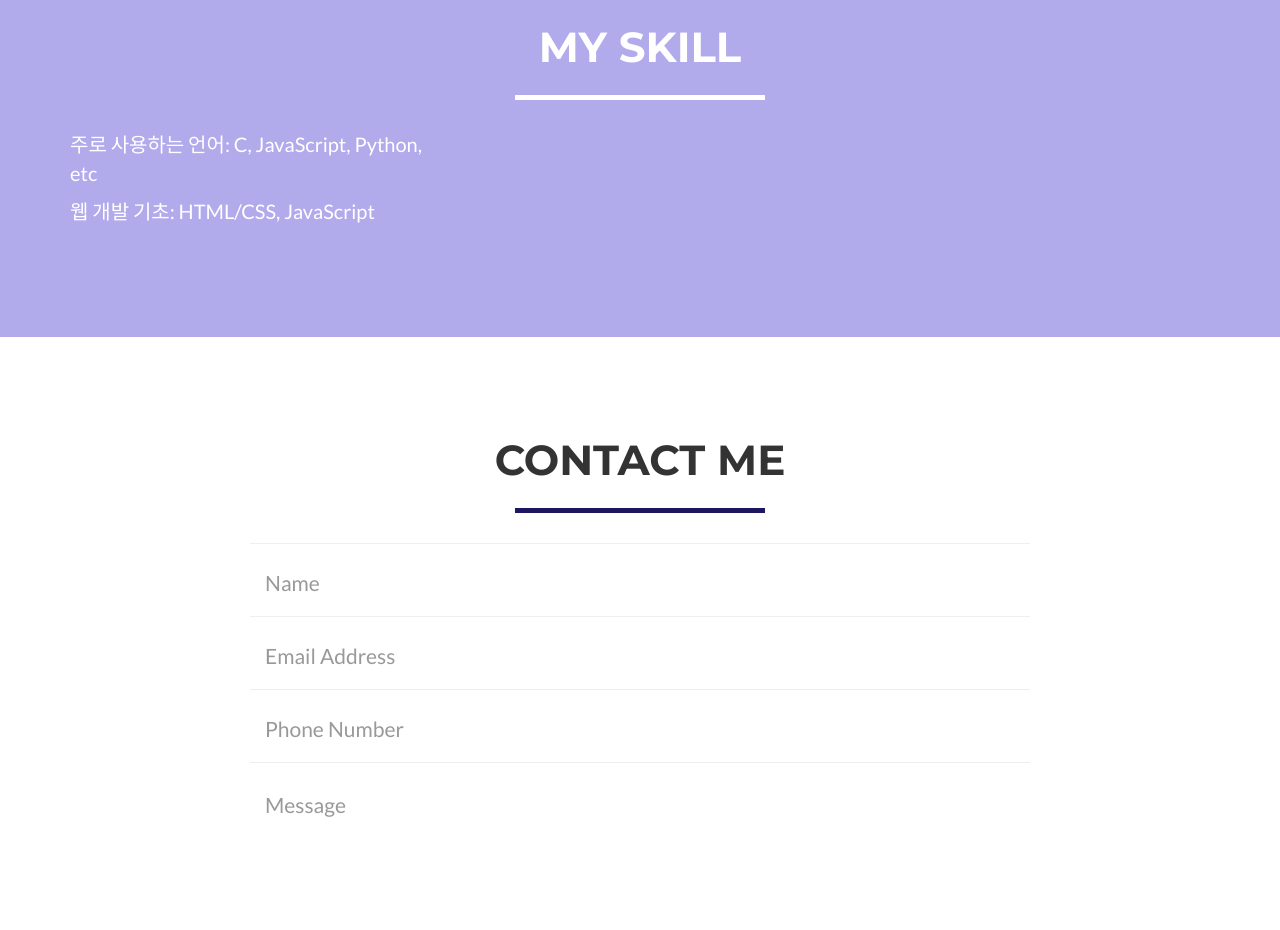
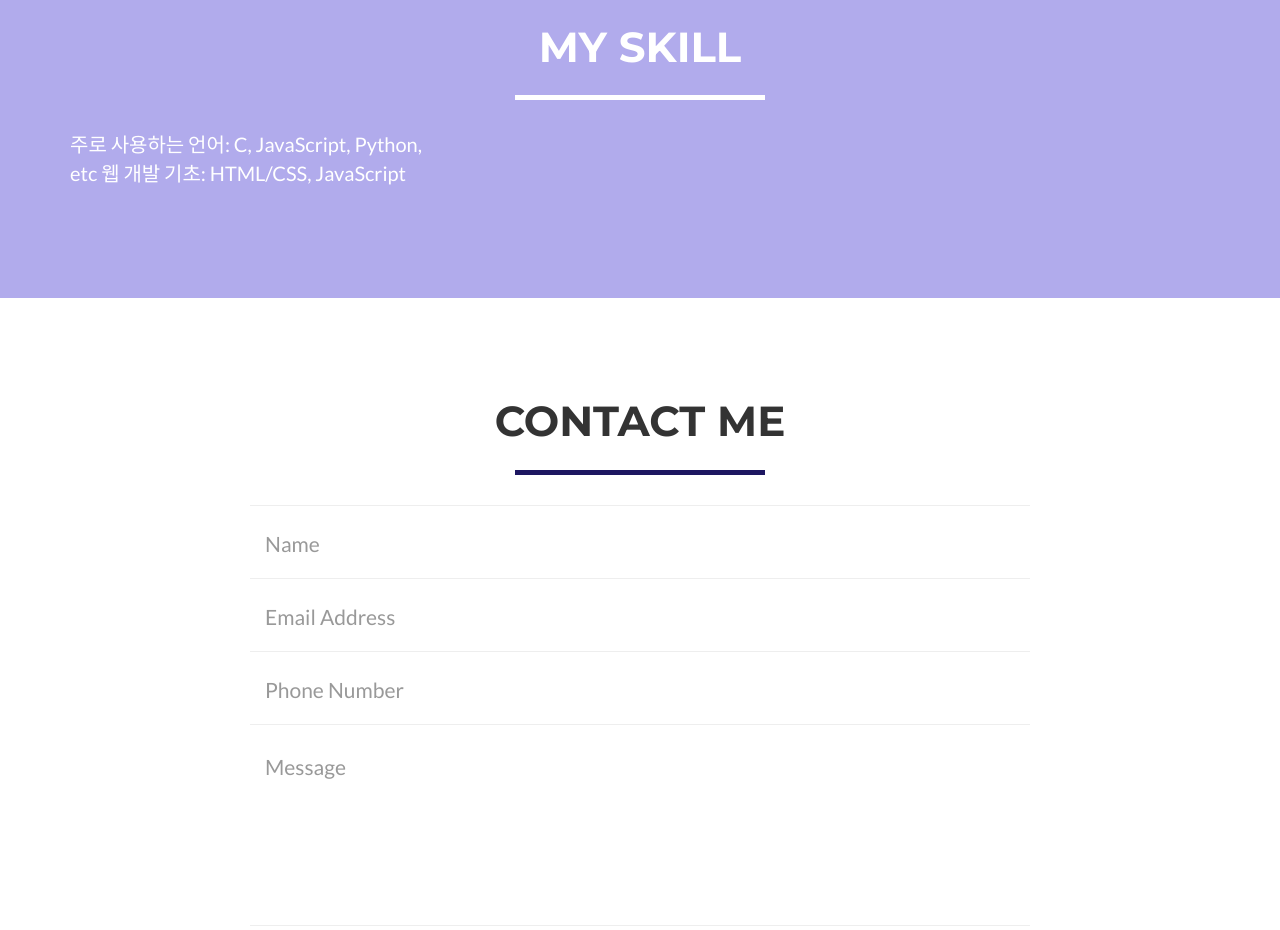
Before and after one commit to pogaem/pogaem.github.io, a website: page index.html in a window 1280 px wide. Shown: the part 1700-2630 px from the top of the page. Drawn offline with nearby package versions, Linux system fonts and the light colour scheme.

Commit message:
Update index.html

```diff
--- a/index.html
+++ b/index.html
@@ -168,8 +168,8 @@
             </div>
             <div class="row">
                 <div class="col-lg-4">
-                    <p>주로 사용하는 언어: C, JavaScript, Python, etc</p>
-                    <p>웹 개발 기초: HTML/CSS, JavaScript</p>
+                    <p>주로 사용하는 언어: C, JavaScript, Python, etc
+                    웹 개발 기초: HTML/CSS, JavaScript</p>
                 </div>
                 <div class="col-lg-8 col-lg-offset-2 text-center">
                 </div>
```
